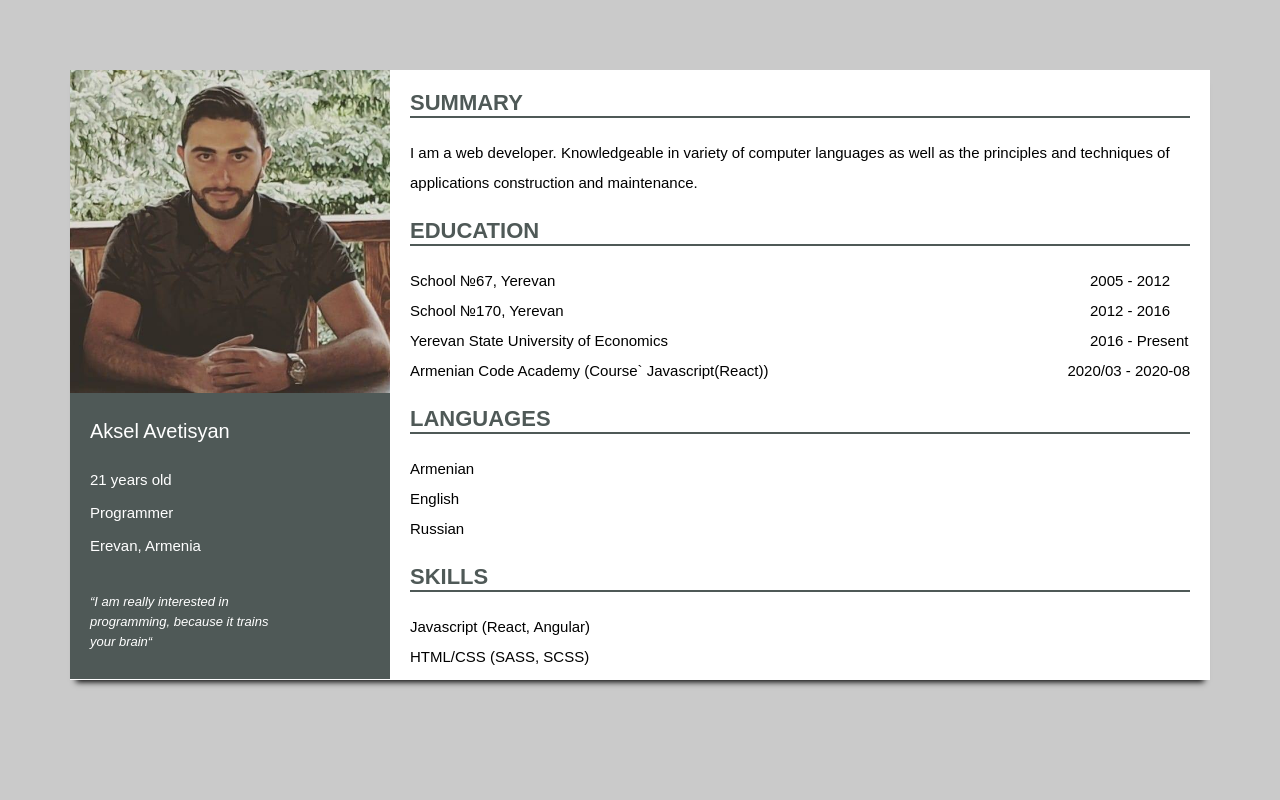
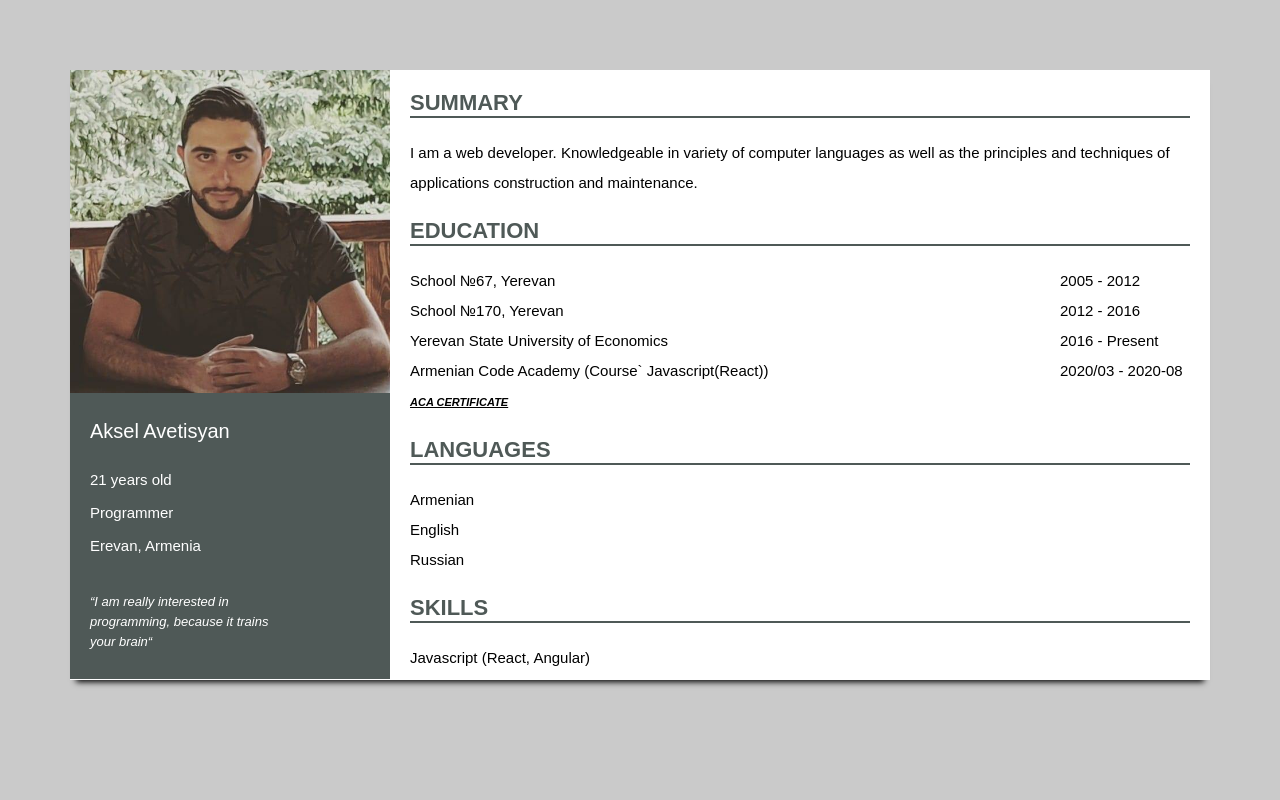
Before and after one commit to Aksel98/Aksel98.github.io, a plain HTML site: page index.html in a window 1280 px wide. Drawn offline with Linux system fonts and the light colour scheme.

Commit message:
change study date

```diff
--- a/index.html
+++ b/index.html
@@ -40,7 +40,9 @@
                 <span class="size">2016 - Present</span>
             </div>
             <div>
-                <span class="size">Armenian Code Academy (Course` Javascript(React))</span>
+                <span class="size">Armenian Code Academy (Course` Javascript(React))<br>
+                    <a href="files/aca-certificate.pdf" class="certificate">ACA CERTIFICATE</a>
+                </span>
                 <span class="size">2020/03 - 2020-08</span>
             </div>
         </div>
--- a/styles/style.css
+++ b/styles/style.css
@@ -67,6 +67,15 @@ body {
     font-size: 15px;
 }
 
+.certificate {
+    font-size: 11px;
+    font-weight: bold;
+    font-style: italic;
+    color: black;
+    text-decoration: underline;
+    cursor: pointer;
+}
+
 .decoration {
     color: black;
     text-decoration: none;
@@ -74,7 +83,7 @@ body {
 }
 
 .educational-info div span:last-child {
-    min-width: 100px;
+    min-width: 130px;
     padding-left: 10px
 }
 
```
